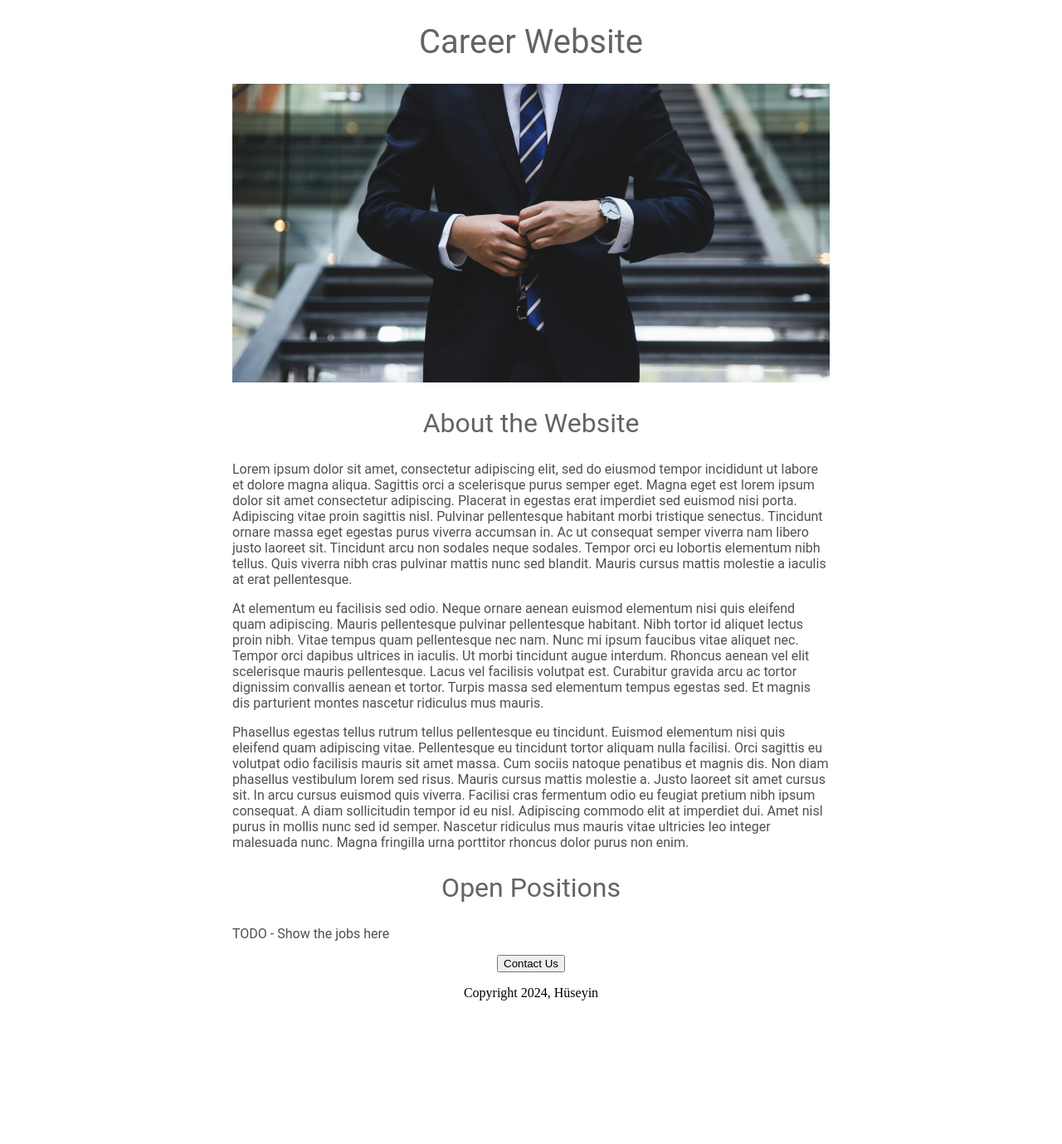
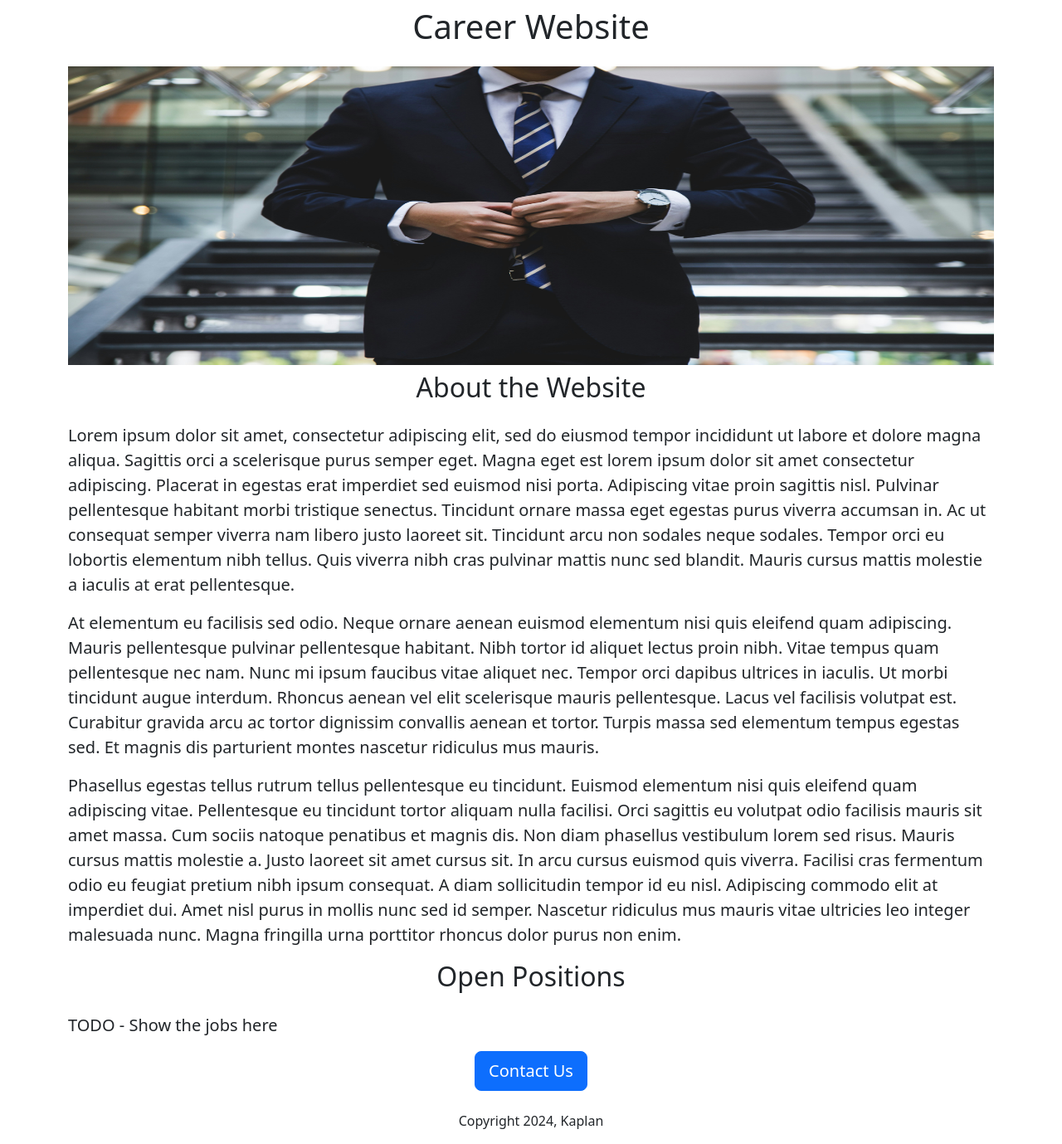
Before and after one commit to huseyinkaplann/Flask-trial-app, a Flask app: page / in a window 1280 px wide. Shown: the whole page at 83% size. Before the commit the page ends 1206 px from the top, so only its background shows below. Run offline with Flask 3, Linux system fonts and the light colour scheme.

Commit message:
added bootstrap

```diff
--- a/templates/home.html
+++ b/templates/home.html
@@ -1,58 +1,31 @@
 <!DOCTYPE html>
 <html>
   <head>
+    <meta charset="utf-8">
+    <meta name="viewport" content="width=device-width, initial-scale=1">
     <title>Career Website</title>
+    <link href="https://cdn.jsdelivr.net/npm/bootstrap@5.3.2/dist/css/bootstrap.min.css" rel="stylesheet" integrity="sha384-T3c6CoIi6uLrA9TneNEoa7RxnatzjcDSCmG1MXxSR1GAsXEV/Dwwykc2MPK8M2HN" crossorigin="anonymous">
     <style>
-      h1 {
-        font-size: 40px;
-        font-family: Roboto;
-        font-weight: normal;
-        color: rgb(100, 100, 100);
-        text-align: center;
-      }
       #banner {
+        height: 360px;
         width: 100%;
-        height: 360px;
-        object-fit: cover;
-      }
-
-      h2{
-        font-family: Roboto;
-        font-weight: normal;
-        font-size: 32px;
-        color: rgb(100, 100, 100);
-        text-align: center;
-      }
-
-      .bodytext {
-        font-family: Roboto;
-        color: rgb(80, 80, 80);
-      }
-
-      #container {
-        max-width: 720px;
-        margin: 0 auto;
-      }
-
-      #button {
-        text-align: center;
       }
     </style>
   </head>
 
   <body>
-    <div id="container">
-      <h1>Career Website</h1>
-      <img id="banner" src="./static/banner.jpg" height="320">
-      <h2>About the Website</h2>
-      <p class="bodytext">Lorem ipsum dolor sit amet, consectetur adipiscing elit, sed do eiusmod tempor incididunt ut labore et dolore magna aliqua. Sagittis orci a scelerisque purus semper eget. Magna eget est lorem ipsum dolor sit amet consectetur adipiscing. Placerat in egestas erat imperdiet sed euismod nisi porta. Adipiscing vitae proin sagittis nisl. Pulvinar pellentesque habitant morbi tristique senectus. Tincidunt ornare massa eget egestas purus viverra accumsan in. Ac ut consequat semper viverra nam libero justo laoreet sit. Tincidunt arcu non sodales neque sodales. Tempor orci eu lobortis elementum nibh tellus. Quis viverra nibh cras pulvinar mattis nunc sed blandit. Mauris cursus mattis molestie a iaculis at erat pellentesque.</p>
-      <p class="bodytext">At elementum eu facilisis sed odio. Neque ornare aenean euismod elementum nisi quis eleifend quam adipiscing. Mauris pellentesque pulvinar pellentesque habitant. Nibh tortor id aliquet lectus proin nibh. Vitae tempus quam pellentesque nec nam. Nunc mi ipsum faucibus vitae aliquet nec. Tempor orci dapibus ultrices in iaculis. Ut morbi tincidunt augue interdum. Rhoncus aenean vel elit scelerisque mauris pellentesque. Lacus vel facilisis volutpat est. Curabitur gravida arcu ac tortor dignissim convallis aenean et tortor. Turpis massa sed elementum tempus egestas sed. Et magnis dis parturient montes nascetur ridiculus mus mauris.</p>
-      <p class="bodytext">Phasellus egestas tellus rutrum tellus pellentesque eu tincidunt. Euismod elementum nisi quis eleifend quam adipiscing vitae. Pellentesque eu tincidunt tortor aliquam nulla facilisi. Orci sagittis eu volutpat odio facilisis mauris sit amet massa. Cum sociis natoque penatibus et magnis dis. Non diam phasellus vestibulum lorem sed risus. Mauris cursus mattis molestie a. Justo laoreet sit amet cursus sit. In arcu cursus euismod quis viverra. Facilisi cras fermentum odio eu feugiat pretium nibh ipsum consequat. A diam sollicitudin tempor id eu nisl. Adipiscing commodo elit at imperdiet dui. Amet nisl purus in mollis nunc sed id semper. Nascetur ridiculus mus mauris vitae ultricies leo integer malesuada nunc. Magna fringilla urna porttitor rhoncus dolor purus non enim.</p>
-      <h2>Open Positions</h2>
-      <p class="bodytext">TODO - Show the jobs here</p>
-      <div id="button">
-        <button>Contact Us</button>
-        <p>Copyright 2024, Hüseyin</p>
+    <div class="container">
+      <h1 class="text-center mt-2 mb-4"">Career Website</h1>
+      <img class="img-fluid" id="banner" src="./static/banner.jpg" height="320">
+      <h2 class="text-center mt-2 mb-4">About the Website</h2>
+      <p class="lead">Lorem ipsum dolor sit amet, consectetur adipiscing elit, sed do eiusmod tempor incididunt ut labore et dolore magna aliqua. Sagittis orci a scelerisque purus semper eget. Magna eget est lorem ipsum dolor sit amet consectetur adipiscing. Placerat in egestas erat imperdiet sed euismod nisi porta. Adipiscing vitae proin sagittis nisl. Pulvinar pellentesque habitant morbi tristique senectus. Tincidunt ornare massa eget egestas purus viverra accumsan in. Ac ut consequat semper viverra nam libero justo laoreet sit. Tincidunt arcu non sodales neque sodales. Tempor orci eu lobortis elementum nibh tellus. Quis viverra nibh cras pulvinar mattis nunc sed blandit. Mauris cursus mattis molestie a iaculis at erat pellentesque.</p>
+      <p class="lead">At elementum eu facilisis sed odio. Neque ornare aenean euismod elementum nisi quis eleifend quam adipiscing. Mauris pellentesque pulvinar pellentesque habitant. Nibh tortor id aliquet lectus proin nibh. Vitae tempus quam pellentesque nec nam. Nunc mi ipsum faucibus vitae aliquet nec. Tempor orci dapibus ultrices in iaculis. Ut morbi tincidunt augue interdum. Rhoncus aenean vel elit scelerisque mauris pellentesque. Lacus vel facilisis volutpat est. Curabitur gravida arcu ac tortor dignissim convallis aenean et tortor. Turpis massa sed elementum tempus egestas sed. Et magnis dis parturient montes nascetur ridiculus mus mauris.</p>
+      <p class="lead">Phasellus egestas tellus rutrum tellus pellentesque eu tincidunt. Euismod elementum nisi quis eleifend quam adipiscing vitae. Pellentesque eu tincidunt tortor aliquam nulla facilisi. Orci sagittis eu volutpat odio facilisis mauris sit amet massa. Cum sociis natoque penatibus et magnis dis. Non diam phasellus vestibulum lorem sed risus. Mauris cursus mattis molestie a. Justo laoreet sit amet cursus sit. In arcu cursus euismod quis viverra. Facilisi cras fermentum odio eu feugiat pretium nibh ipsum consequat. A diam sollicitudin tempor id eu nisl. Adipiscing commodo elit at imperdiet dui. Amet nisl purus in mollis nunc sed id semper. Nascetur ridiculus mus mauris vitae ultricies leo integer malesuada nunc. Magna fringilla urna porttitor rhoncus dolor purus non enim.</p>
+      <h2 class="text-center mt-2 mb-4">Open Positions</h2>
+      <p class="lead">TODO - Show the jobs here</p>
+      <div class="text-center">
+        <button class="btn btn-primary btn-lg">Contact Us</button>
+        <p class="mt-4">Copyright 2024, Kaplan</p>
       </div>
     </div>
   </body>
```
